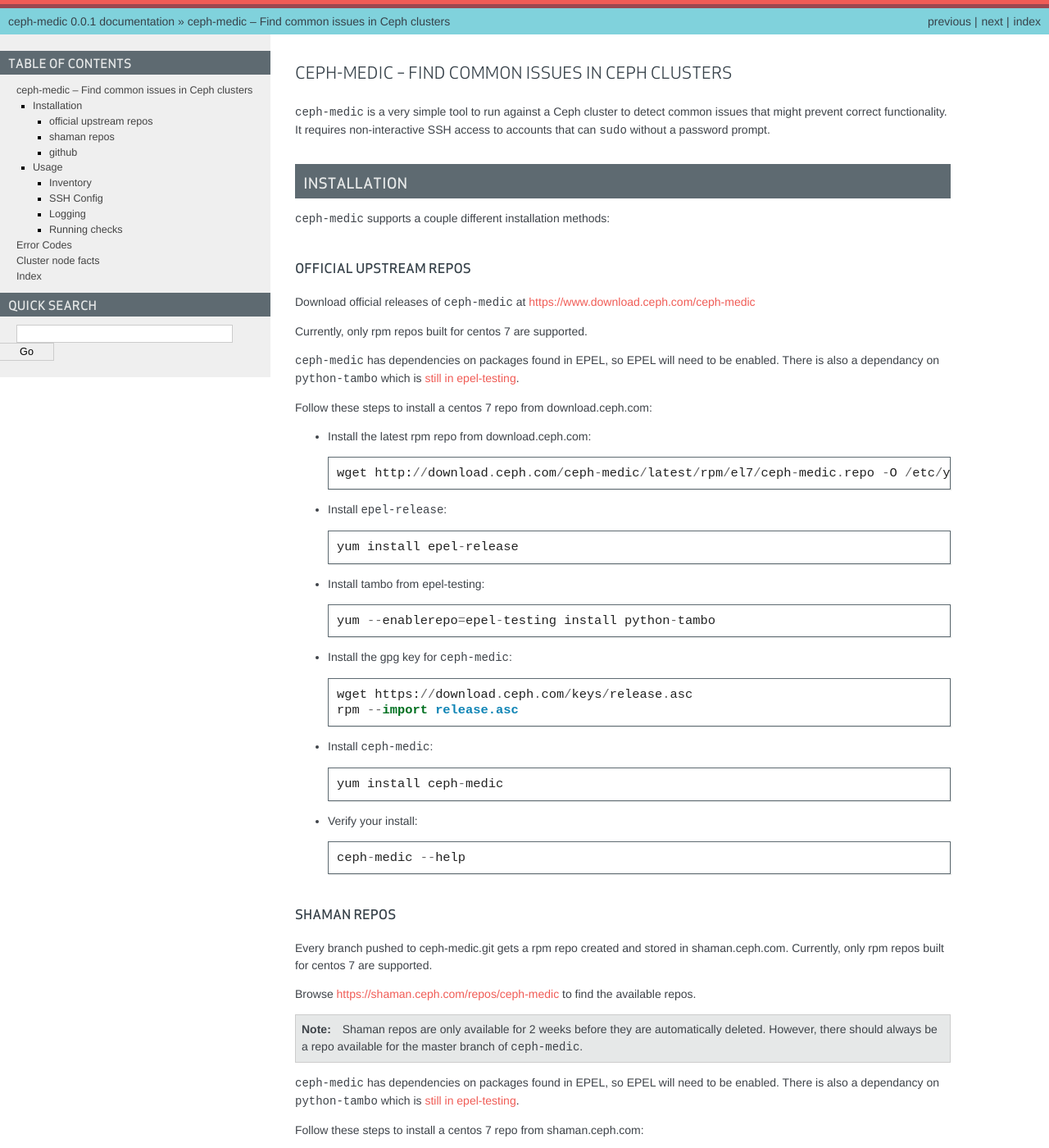
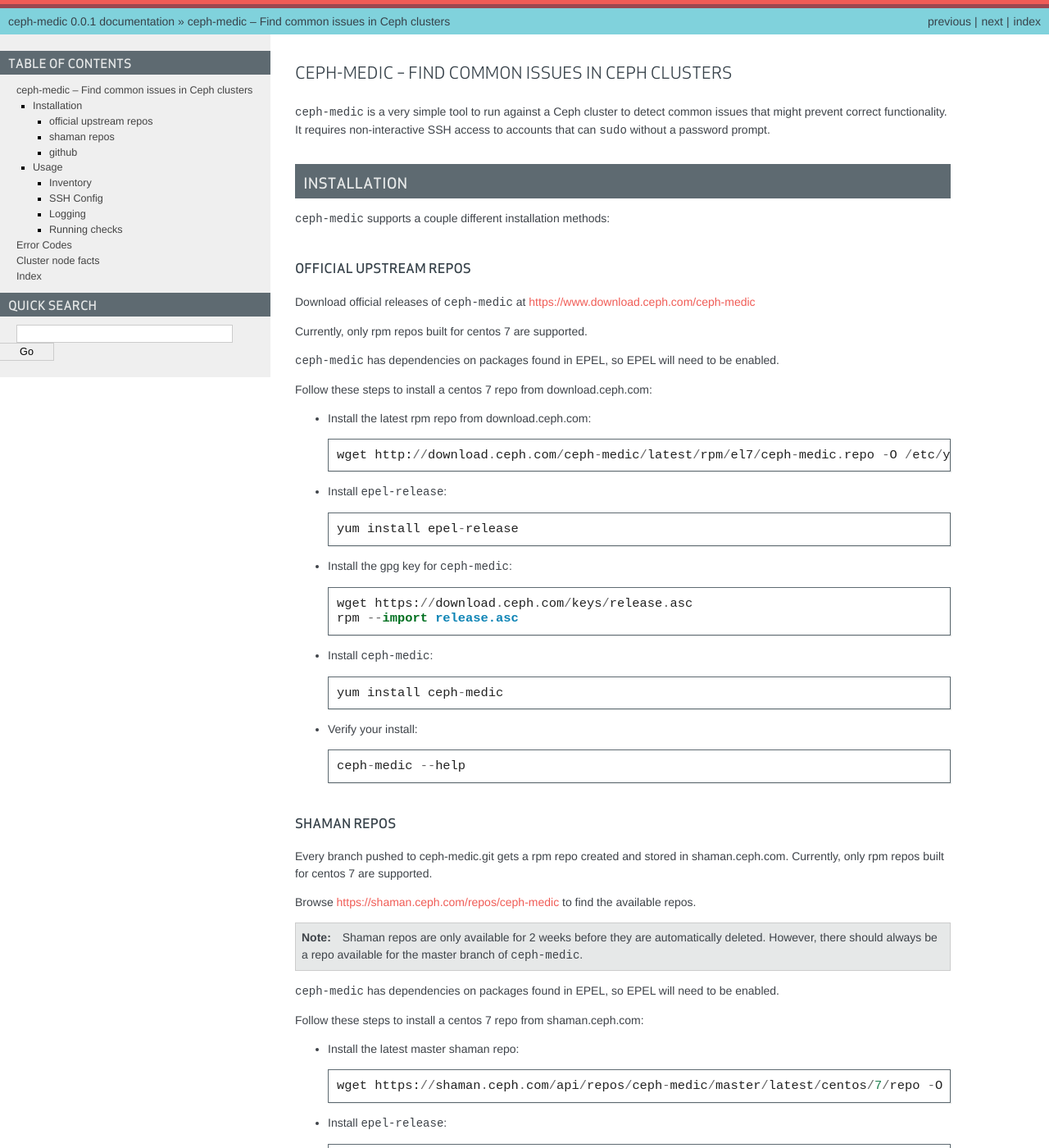
Before and after one commit to ceph/ceph-medic, a Sphinx documentation site: the page built from docs/source/index.rst, in a window 1280 px wide and 1400 px high. Shown: the whole window at 82% size. Built offline with Sphinx 7.4.7, drawn with Linux system fonts in a browser that asks for light colours; some of the changed text lies outside the part shown.

Commit message:
doc: python-tambo is in the stable EPEL repo
The EPEL updates-testing period is over and I've pushed python-tambo to
the stable repo. Drop the references to epel-testing.

```diff
--- a/docs/source/index.rst
+++ b/docs/source/index.rst
@@ -25,7 +25,6 @@
 Currently, only rpm repos built for centos 7 are supported.
 
 ``ceph-medic`` has dependencies on packages found in EPEL, so EPEL will need to be enabled.
-There is also a dependancy on ``python-tambo`` which is `still in epel-testing <https://bodhi.fedoraproject.org/updates/FEDORA-EPEL-2017-76ab6036a0>`_.
 
 Follow these steps to install a centos 7 repo from download.ceph.com:
 
@@ -36,10 +35,6 @@
 - Install ``epel-release``::
 
       yum install epel-release
-
-- Install tambo from epel-testing::
-
-      yum --enablerepo=epel-testing install python-tambo
 
 - Install the gpg key for ``ceph-medic``::
 
@@ -67,7 +62,6 @@
    However, there should always be a repo available for the master branch of ``ceph-medic``.
 
 ``ceph-medic`` has dependencies on packages found in EPEL, so EPEL will need to be enabled.
-There is also a dependancy on ``python-tambo`` which is `still in epel-testing <https://bodhi.fedoraproject.org/updates/FEDORA-EPEL-2017-76ab6036a0>`_.
 
 Follow these steps to install a centos 7 repo from shaman.ceph.com:
 
@@ -78,10 +72,6 @@
 - Install ``epel-release``::
 
       yum install epel-release
-
-- Install tambo from epel-testing::
-
-      yum --enablerepo=epel-testing install python-tambo
 
 - Install ``ceph-medic``::
 
```
